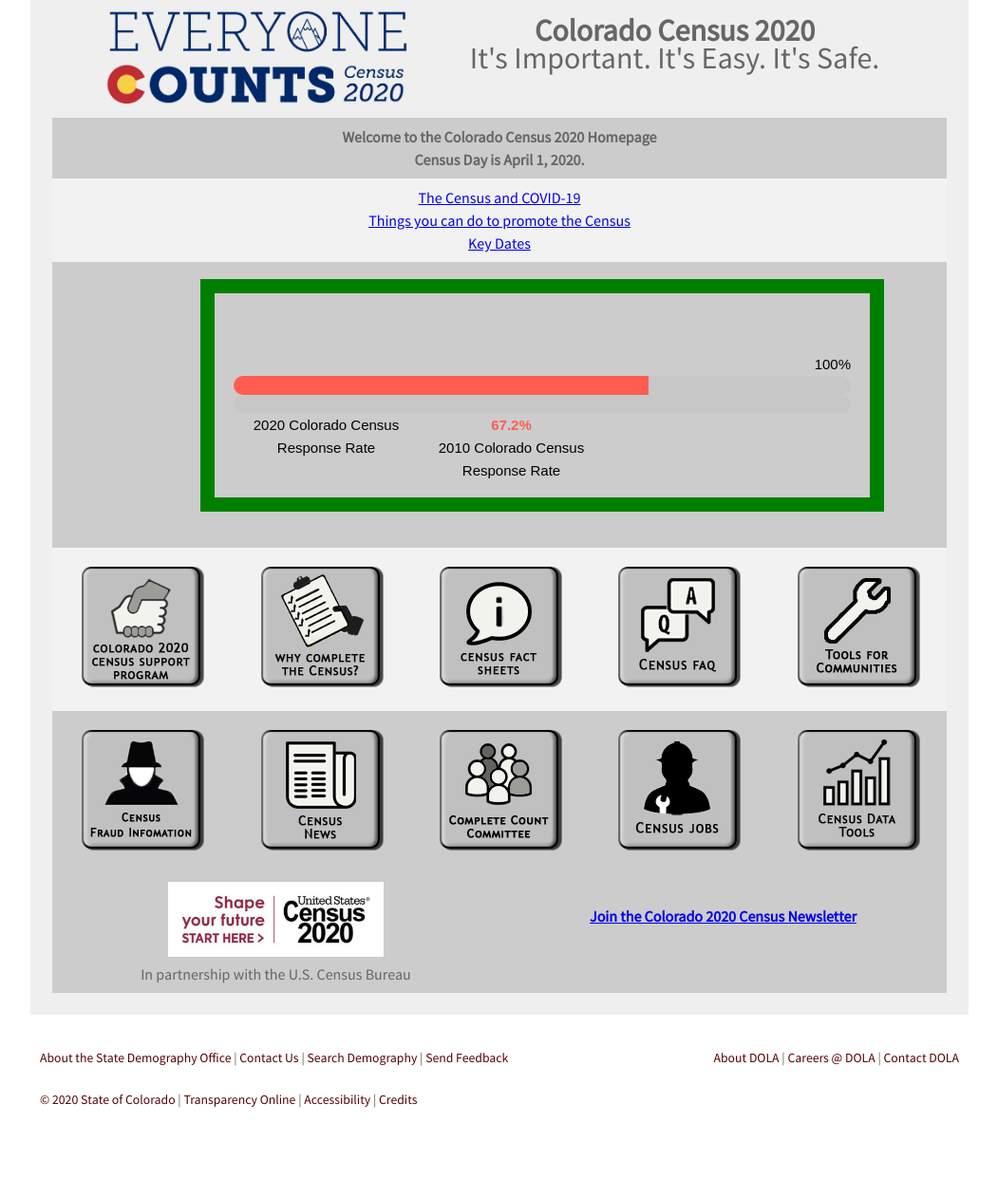
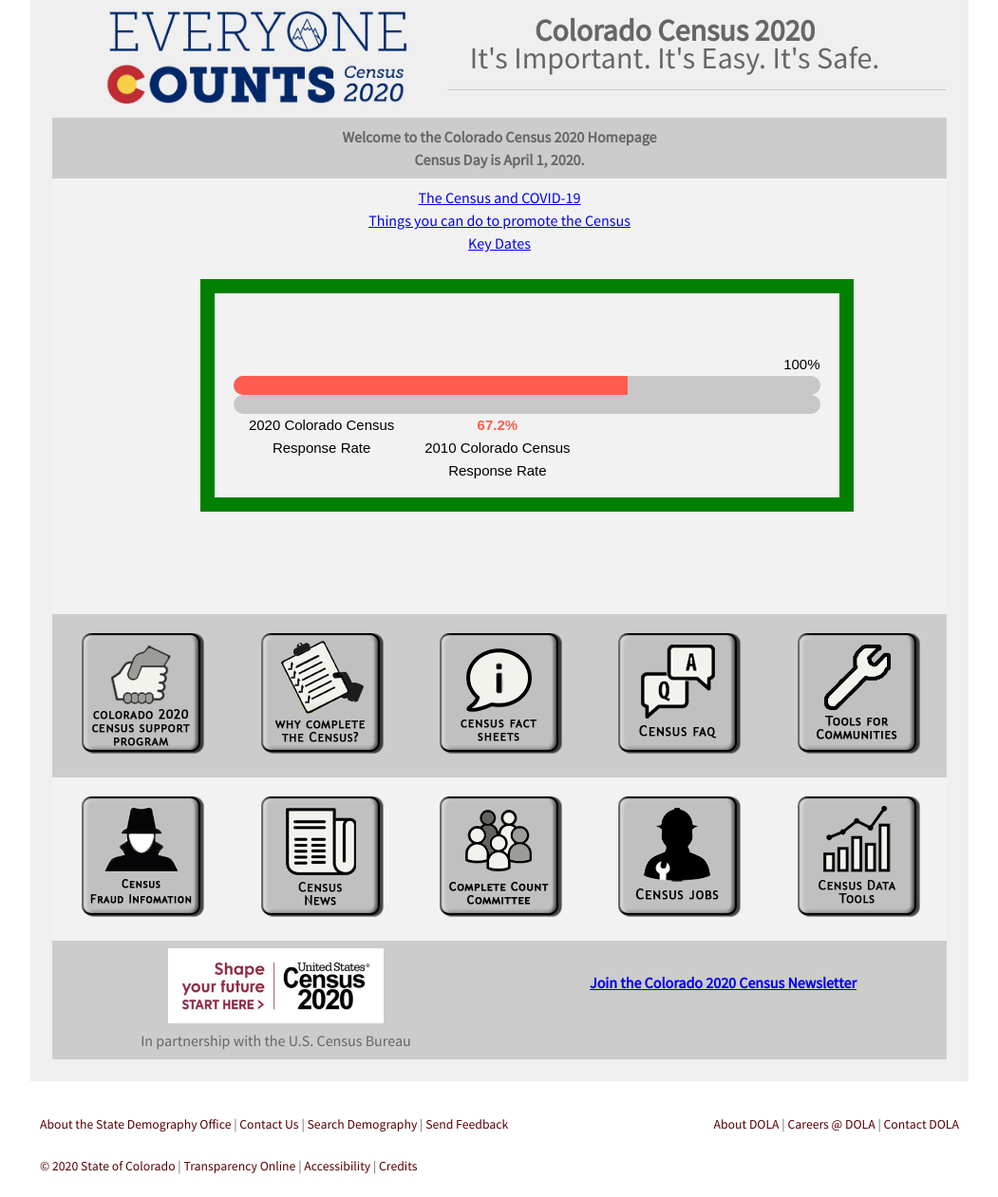
Before and after one commit to TBleess/Website_New, a Jekyll site: the page built from pages/5_CensusACS/census_2020_mainth.html, in a window 1280 px wide. Shown: the part 990-2251 px from the top of the page at 95% size, without its empty margins (114-1165 px from the left). Built offline with Jekyll 4.4.1, drawn with Linux system fonts in a browser that asks for light colours; before the commit the page ends 2181 px from its top, so only the background shows below that.

Commit message:
Add files via upload

```diff
--- a/pages/5_CensusACS/census_2020_mainth.html
+++ b/pages/5_CensusACS/census_2020_mainth.html
@@ -61,17 +61,17 @@
 	}
 /* THERMOMETER  */
 
-.thermbox {
+#thermbox {
   align:center;
-  width: 100%;
+  width: 95%;
   height:175px;
   border: 15px solid green;
   padding: 20px;
   margin: 10px;
 }
-.countdown-wrap {
+#countdown-wrap {
   width: 100%;
-  height: 175px;
+  //height: 200px;
   //border: 1px solid black;
   //padding: 10px;
   font-family: arial;
@@ -197,10 +197,13 @@
 			<a href="https://demography.dola.colorado.gov/census-acs/2020-resources/">Key Dates</a>
 		</td>
         </tr>
-	<tr>
-        <td colspan = "5" valign="top" align="left">
-	   <div class="countdown-wrap">
-	   <div class="thermbox">
+		<tr>
+		<hr>
+		</tr>
+		<tr>
+        <td	colspan = "5" valign="top" align="left">
+		<div id="countdown-wrap">
+		<div id="thermbox">
 		<h4 id="thermTitle" align="center"></h4>
 		<div id="goal">100%</div>
 		  <div id="glass1">
@@ -218,8 +221,8 @@
 			<span class="goal-label">2010 Colorado Census Response Rate</span>
 		  </div>
 		</div>
-	   </div>
-        </td>
+		</div>
+       </td>
 	    </tr>
 
 		<tr>
```
